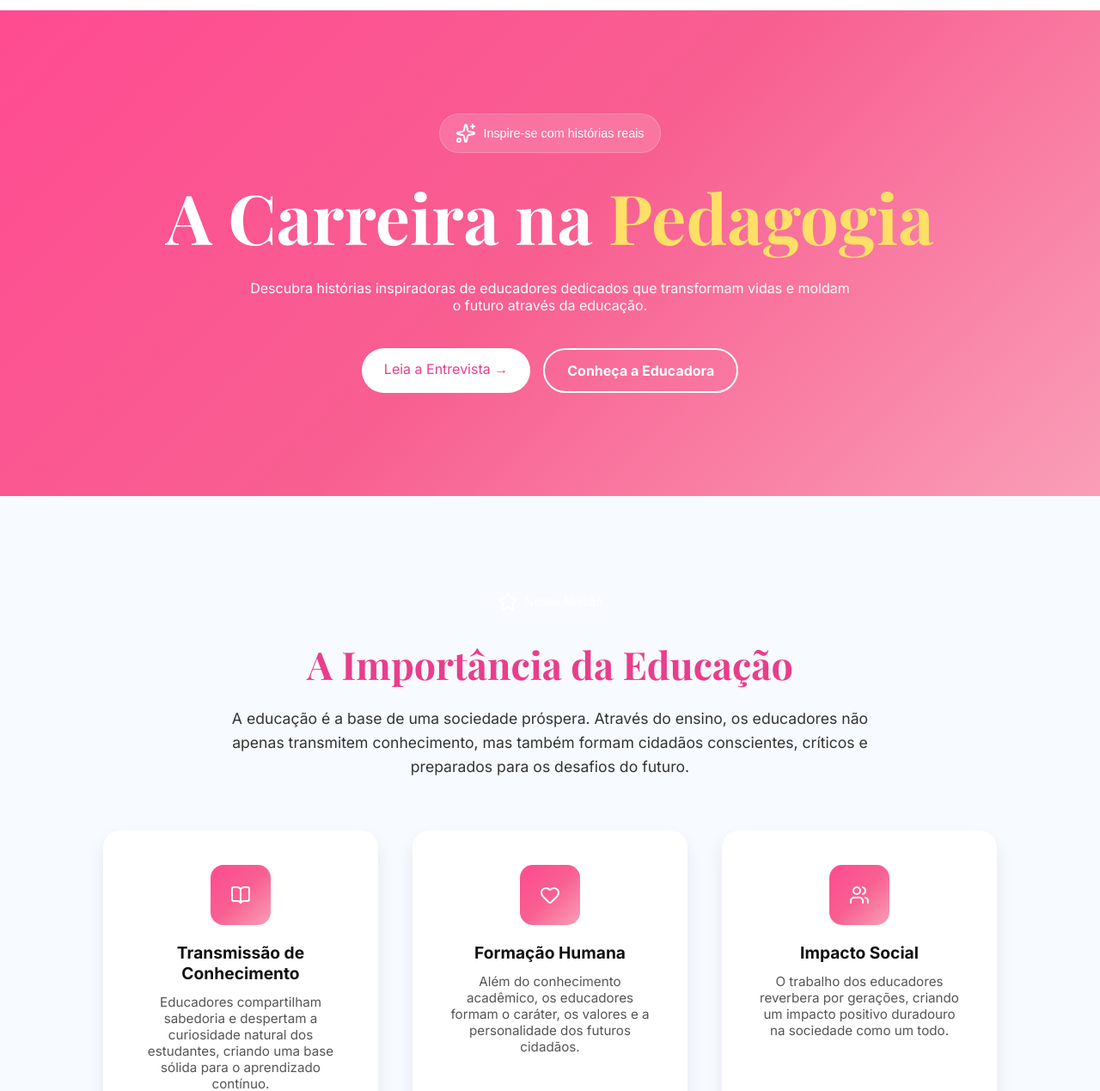
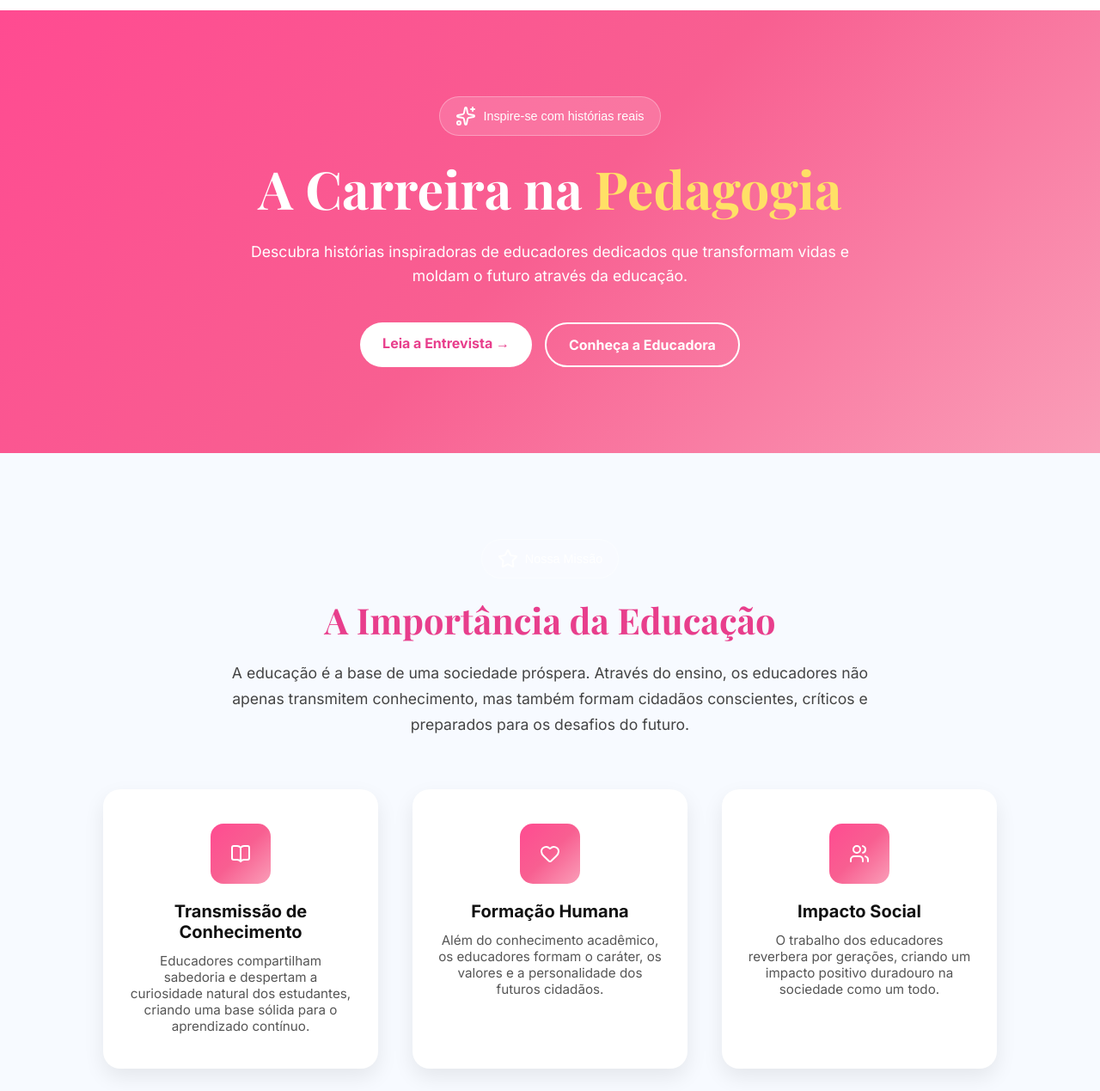
Before and after one commit to NicollySantos116/site-entrevista-pedagogia, a plain HTML site: page site-entrevista-pedagogia/index.html in a window 1280 px wide. Shown: the part 62-1331 px from the top of the page at 86% size. Drawn offline with nearby package versions, Linux system fonts and the light colour scheme.

```diff
--- a/site-entrevista-pedagogia/assets/css/style.css
+++ b/site-entrevista-pedagogia/assets/css/style.css
@@ -74,12 +74,12 @@ nav a:hover {
   background: var(--gradiente);
   color: white;
   text-align: center;
-  padding: 120px 20px;
+  padding: 100px 20px;
 }
 
 .hero h2 {
   font-family: var(--fonte-titulo);
-  font-size: 5rem;
+  font-size: 3.8rem;
   margin: 20px 0;
 }
 
@@ -88,14 +88,15 @@ nav a:hover {
 }
 
 .hero p {
-  font-size: 1,5rem;
+  font-size: 1.1rem;
   max-width: 700px;
   margin: 0 auto 40px;
+  line-height: 1.6;
 }
 
 .tag {
   background: rgba(255,255,255,0.15);
-  border: 1px solid rgba(255,255,255,0.2);
+  border: 1px solid rgba(255,255,255,0.3);
   padding: 10px 18px;
   border-radius: 30px;
   font-size: 0.9rem;
@@ -103,6 +104,12 @@ nav a:hover {
   display: inline-flex;
   align-items: center;
   gap: 8px;
+  transition: all 0.3s ease;
+}
+
+.tag:hover {
+  background: rgba(255,255,255,0.3);
+  transform: scale(1.05);
 }
 
 .buttons {
@@ -111,32 +118,33 @@ nav a:hover {
   gap: 15px;
 }
 
+.btn-primary,
+.btn-outline {
+  border-radius: 50px;
+  padding: 14px 26px;
+  text-decoration: none;
+  font-weight: 600;
+  transition: all 0.3s ease;
+}
+
 .btn-primary {
   background: white;
   color: #e83e8c;
-  padding: 14px 26px;
-  border-radius: 50px;
-  font-weight: 700px;
-  text-decoration: none;
-  transition: 0.3s;
 }
 
 .btn-primary:hover {
   background: #ffe3ee;
+  transform: translateY(-3px);
 }
 
 .btn-outline {
   border: 2px solid white;
   color: white;
-  padding: 14px 26px;
-  border-radius: 50px;
-  text-decoration: none;
-  font-weight: 600;
-  transition: 0.3s;
 }
 
 .btn-outline:hover {
   background: rgba(255,255,255,0.2);
+  transform: translateY(-3px);
 }
 
 .importancia {
@@ -145,9 +153,16 @@ nav a:hover {
   padding: 100px 20px;
 }
 
+.importancia .tag.destaque {
+  color: var(--rosa-escuro);
+  border: 1px solid var(--rosa-claro);
+  background: #ffeaf4;
+  margin-bottom: 10px;
+}
+
 .importancia h2 {
   font-family: var(--fonte-titulo);
-  font-size: 2.8rem;
+  font-size: 2.6rem;
   color: var(--rosa-escuro);
   margin: 20px 0;
 }
@@ -155,9 +170,9 @@ nav a:hover {
 .importancia .descricao {
   max-width: 800px;
   margin: 0 auto 60px;
-  color: #333;
+  color: #444;
   font-size: 1.1rem;
-  line-height: 1.6;
+  line-height: 1.7;
 }
 
 .cards {
@@ -170,15 +185,16 @@ nav a:hover {
 .card {
   background: white;
   border-radius: 20px;
-  box-shadow: 0 10px 20px rgba(0,0,0,0.08);
-  padding: 40px;
+  box-shadow: 0 10px 25px rgba(0,0,0,0.08);
+  padding: 40px 30px;
   width: 320px;
   text-align: center;
-  transition: transform 0.3s;
+  transition: all 0.35s ease;
 }
 
 .card:hover {
-  transform: translateY(-5px);
+  transform: translateY(-8px);
+  box-shadow: 0 0 25px rgba(255, 77, 150, 0.6), 0 10px 30px rgba(0,0,0,0.15);
 }
 
 .card .icon {
@@ -195,7 +211,7 @@ nav a:hover {
 
 .card h3 {
   color: #111;
-  font-size: 1.2rem;
+  font-size: 1.25rem;
   margin-bottom: 12px;
 }
 
```
